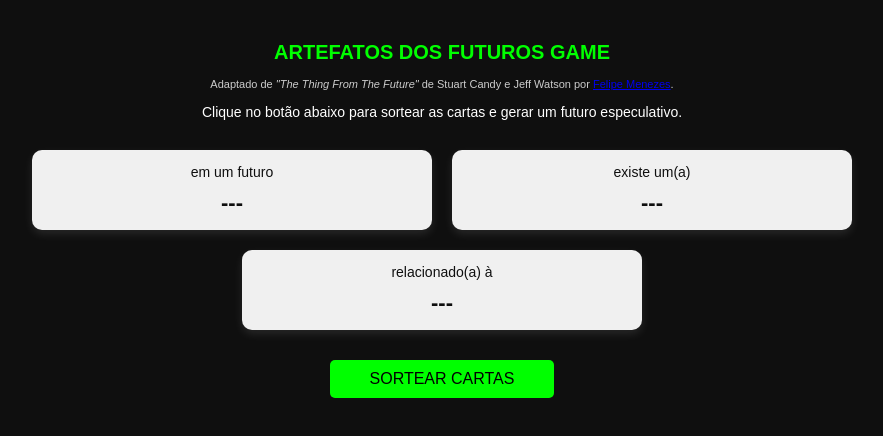
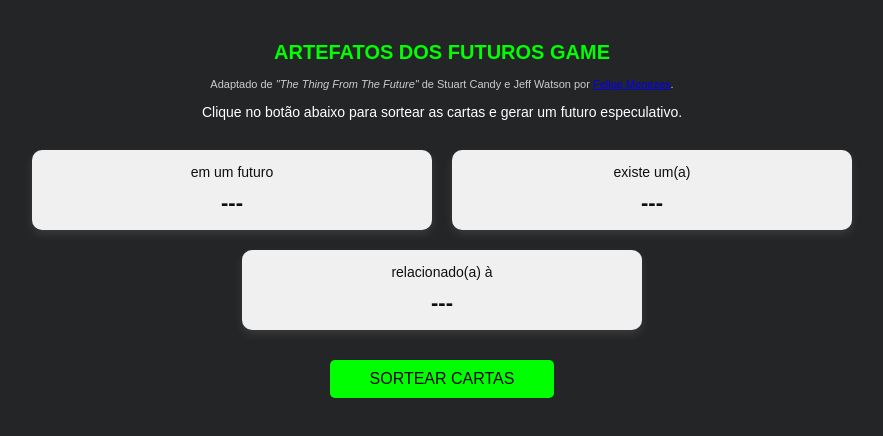
Before and after one commit to felipemmenezes/futuresgame, a plain HTML site: page index.html in a window 1280 px wide. Shown: the whole page, without its empty margins (198-1081 px from the left). Drawn offline with Linux system fonts and the light colour scheme.

Commit message:
Update style.css

```diff
--- a/style.css
+++ b/style.css
@@ -1,6 +1,6 @@
 body {
   font-family: 'Montserrat', sans-serif;
-  background-color: #0F0F0F; /* fundo preto */
+  background-color: #242527; /* fundo preto */
   text-align: center;
   font-size: 14px;
   padding: 20px;
```
